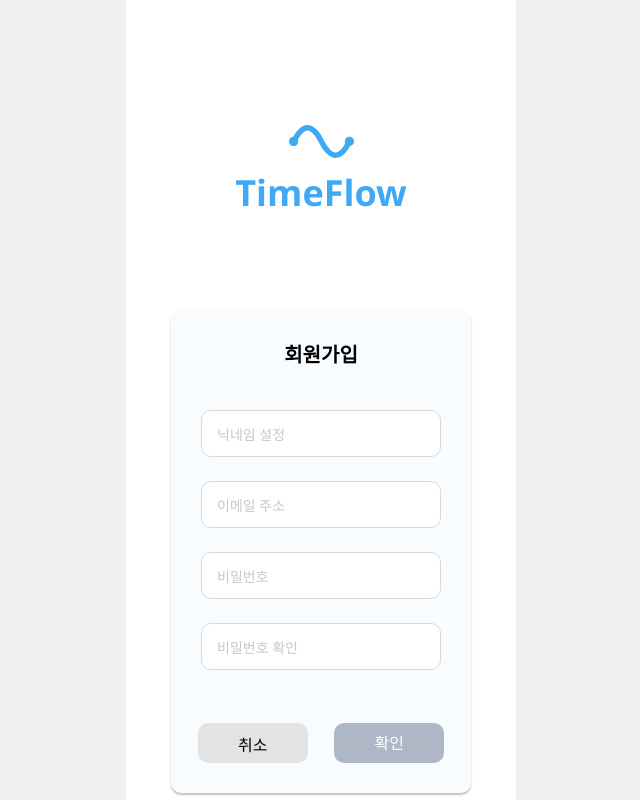
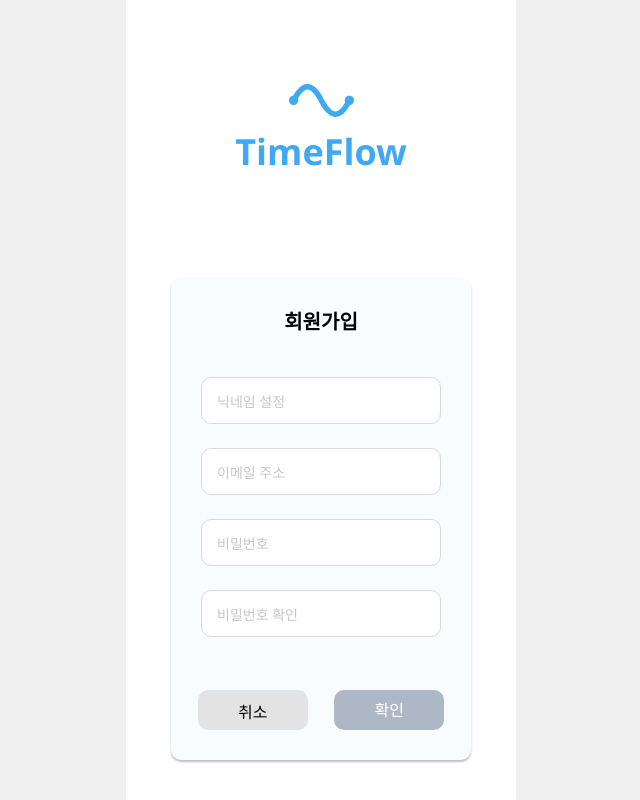
Before and after one commit to gustn1029/team-scheduler, a React (Vite) app: page /signup in a window 1280 px wide. Shown: the whole page, without its empty margins (319-959 px from the left). Built offline with nearby package versions, Linux system fonts and the light colour scheme; no server answers; a web font is replaced by a local one.

Commit message:
스크롤 에러 해결

```diff
--- a/src/components/pages/signup/SignUp.tsx
+++ b/src/components/pages/signup/SignUp.tsx
@@ -148,11 +148,11 @@ export const SignUp: React.FC = () => {
   }, [clearErrors, setError, watch]);
 
   return (
-    <MainAnimationLayout variants={layoutYVarients}>
-      <div className={styles.logoContainer}>
+    <MainAnimationLayout variants={layoutYVarients} className={styles.mainContainer}>
+      <section className={styles.logoContainer}>
         <img className={styles.logo} src={logo} alt="TimeFlow" />
-      </div>
       <h1 className={styles.h1}>TimeFlow</h1>
+      </section>
       <div className={styles.formContainer}>
         <h2>회원가입</h2>
         <form
--- a/src/components/pages/signup/signup.module.scss
+++ b/src/components/pages/signup/signup.module.scss
@@ -1,19 +1,19 @@
-main {
+.mainContainer {
   width: 100%;
   min-height: 100vh;
   overflow-y: auto;
-  position: fixed;
-  top: 0;
-  left: 0;
-  right: 0;
-  bottom: 0;
+display: flex;
+flex-direction: column;
 }
 .logoContainer {
-  display: flex;
-  justify-content: center;
+ flex-grow: 1;
+ display: flex;
+ flex-direction: column;
+ align-items: center;
+ justify-content: center;
+ margin-bottom: 15px;
 }
 .logo {
-  margin-top: 125px;
   margin-bottom: 8px;
 }
 .h1 {
@@ -22,15 +22,15 @@ main {
   color: #3fa9f5;
   display: flex;
   justify-content: center;
-  margin-bottom: 90px;
 }
 .formContainer {
+  width: 100%;
   max-width: 300px;
   margin: 0 auto;
-  max-height: calc(100vh - 200px);
   border-radius: 10px;
   background-color: #f8fcff;
   box-shadow: 0px 2px 2px 0px #00000040;
+  margin-bottom: 40px;
   h2 {
     text-align: center;
     font-size: 20px;
```
